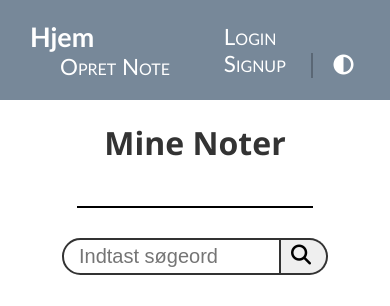
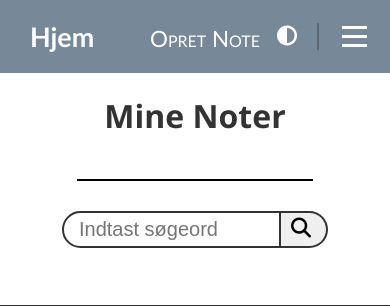
Before and after one commit to PBI22/Agil-Flask-Note-Projekt, a Flask app: page / in a window 390 px wide; the page is wider, and only the part inside the window is pictured. Shown: the top 306 px of that part. Run offline with Flask 3, Linux system fonts and the light colour scheme; some libraries are stand-ins or nearby versions.

Commit message:
Burger menu på mobil

```diff
--- a/hello_app/static/darkmode.css
+++ b/hello_app/static/darkmode.css
@@ -126,3 +126,6 @@
 .dark-mode .markdown-body {
   color: white;
 }
+.dark-mode #menu {
+  background-color: #504e4e;
+}
--- a/hello_app/static/site.css
+++ b/hello_app/static/site.css
@@ -28,6 +28,11 @@ hr {
   font-family: 'Trebuchet MS', 'Lucida Sans Unicode', 'Lucida Grande', 'Lucida Sans', Arial, sans-serif;
   color: white;
   padding:  20px;
+}
+
+.nav-right {
+  display: flex;
+
 }
 
 .navbar a {
@@ -164,9 +169,8 @@ footer {
   background-color: transparent;
   border: none;
   font-size: 20px;
-  margin-left: 10px;
-  padding-left: 20px;
-  border-left: 2px solid rgb(90, 103, 117);
+  padding-right: 20px;
+  border-right: 2px solid rgb(90, 103, 117);
 }
 #theme-toggle i {
   color: white;
@@ -177,3 +181,62 @@ footer {
   height: 50px;
   width: 100%;
 }
+
+@media only screen and (min-width: 600px) {
+  div.mobile {
+    display: none;
+  }
+}
+@media only screen and (max-width: 600px) {
+  div.desktop {
+    display: none;
+  }
+}
+
+/* Burger menu */
+.burger {
+  display: flex;
+  flex-direction: column;
+  cursor: pointer;
+  padding-left: 20px;
+}
+
+.line {
+  width: 25px;
+  height: 3px;
+  background-color: #fff;
+  margin: 3px;
+}
+.menu {
+  display: none;
+}
+.show {
+  list-style-type: none;
+  display: flex;
+  position: absolute;
+  top: 71.33px;
+  right: 0px;
+  background-color: lightslategray;
+  padding: 0;
+  animation-name: dropdown;
+  animation-duration: 0.5s;
+}
+
+.menu li {
+  margin-right: 40px;
+  list-style-type: none;
+  padding-left: 0;
+  margin-bottom: 5px;
+}
+
+.menu li a {
+  text-decoration: none;
+  color: #fff;
+}
+
+
+@keyframes dropdown {
+  0% {top: -100px; z-index: -1;}
+  50% {top: 70px;}
+  100% {top: 71.33px; z-index: 1;}
+}
--- a/hello_app/templates/layout.html
+++ b/hello_app/templates/layout.html
@@ -29,15 +29,35 @@
       <a href="{{ url_for('notes.create_note') }}" class="navbar-item">Opret Note</a>
       </div>
       <div class="nav-right">
+        <button id="theme-toggle"><i class="fa-solid fa-circle-half-stroke"></i></button>
         {% if session['user'] %}
         <!-- Logged in as text -->
         <span class="navbar-item">Logged in as: <span style="color:orange;font-weight:bold;">{{ session['user'] }}</span></span>
         <a href="{{ url_for('auth.logout') }}" class="navbar-item">Logout</a>
         {% else %}
-      <a href="{{ url_for('auth.login') }}" class="navbar-item">Login</a>
-      <a href="{{ url_for('auth.create_account') }}" class="navbar-item">Signup</a>
+        <div class="desktop">
+            <a href="{{ url_for('auth.login') }}" class="navbar-item">Login</a>
+            <a href="{{ url_for('auth.create_account') }}" class="navbar-item">Signup</a>
+        </div>
+        <div class="mobile burger" id="burger">
+          <div class="line"></div>
+          <div class="line"></div>
+          <div class="line"></div>
+        </div>
+        <div class="menu" id="menu">
+          <ul>
+            <li><a href="{{ url_for('auth.login') }}" class="navbar-item">Login</a></li>
+            <li><a href="{{ url_for('auth.create_account') }}" class="navbar-item">Signup</a></li>
+          </ul>
+        </div>
+        <script>
+          // Toggle menu when burger icon is clicked
+          document.getElementById('burger').addEventListener('click', function() {
+            document.getElementById('menu').classList.toggle('show');
+          });
+        </script>
       {% endif %}
-      <button id="theme-toggle"><i class="fa-solid fa-circle-half-stroke"></i></button>
+
       </div>
     </div>
 
```
